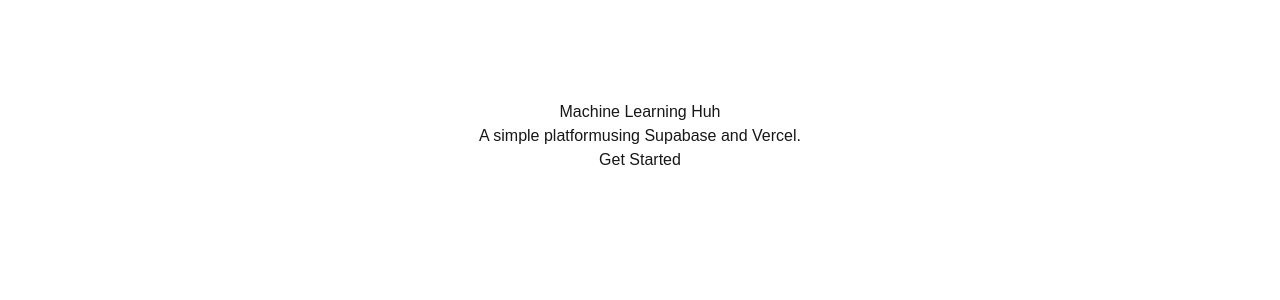
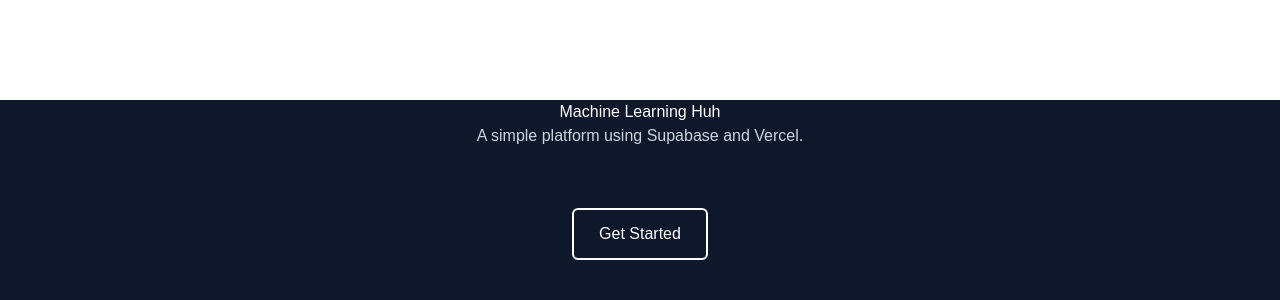
Before and after one commit to DaleHarveyBacaoco/machine-learning-huh, a Next.js app: page / in a window 1280 px wide. Shown: the top 300 px of the page. Built offline with nearby package versions, Linux system fonts and the light colour scheme.

Commit message:
add dashboard and log out

```diff
--- a/app/auth/page.js
+++ b/app/auth/page.js
@@ -12,13 +12,17 @@
     };
 
     const login = async () => {
-        const { error } = await supabase.auth.signInWithPassword({
-            email,
-            password,
-        });
-        alert(error ? error.message : "Logged in");
-    };
+  const { error } = await supabase.auth.signInWithPassword({
+    email,
+    password,
+  });
 
+  if (error) {
+    alert(error.message);
+  } else {
+    window.location.href = "/dashboard";
+  }
+};
     return (
         <div style={{ textAlign: "center", marginTop: "100px" }}>
             <h2>Login / Sign Up</h2>
--- /dev/null
+++ b/app/dashboard/page.tsx
@@ -0,0 +1,48 @@
+"use client";
+
+import { useEffect, useState } from "react";
+import { supabase } from "../../lib/supabaseClient";
+
+export default function Dashboard() {
+  const [user, setUser] = useState<any>(null);
+
+  useEffect(() => {
+    const getUser = async () => {
+      const { data } = await supabase.auth.getUser();
+      setUser(data.user);
+    };
+
+    getUser();
+  }, []);
+
+  const logout = async () => {
+    await supabase.auth.signOut();
+    window.location.href = "/"; // back to landing page
+  };
+
+  return (
+    <div style={{
+      textAlign: "center",
+      marginTop: "100px"
+    }}>
+      <h1>Dashboard </h1>
+
+      <p>
+        Welcome: {user?.email}
+      </p>
+
+      <button
+        onClick={logout}
+        style={{
+          marginTop: "20px",
+          padding: "10px 20px",
+          border: "2px solid black",
+          borderRadius: "6px",
+          cursor: "pointer"
+        }}
+      >
+        Logout
+      </button>
+    </div>
+  );
+}
--- a/app/page.tsx
+++ b/app/page.tsx
@@ -1,14 +1,33 @@
 import Link from "next/link";
 
-export default function Home(){
-    return(
-        <div style={{ textAlign: "center", marginTop: "100px" }}>
-            <h1>Machine Learning Huh</h1>
-            <p>A simple platformusing Supabase and Vercel.</p>
+export default function Home() {
+  return (
+    <div style={{
+      textAlign: "center",
+      marginTop: "100px",
+      background: "#0f172a",
+      height: "100vh",
+      color: "white"
+    }}>
+      <h1>Machine Learning Huh </h1>
 
-            <Link href="/auth">
-                <button>Get Started</button>
-            </Link>
-        </div>
-    );
+      <p style={{ marginBottom: "40px", color: "#cbd5e1" }}>
+        A simple platform using Supabase and Vercel.
+      </p>
+
+      <Link href="/auth">
+        <button style={{
+          padding: "12px 25px",
+          border: "2px solid white",
+          borderRadius: "6px",
+          background: "transparent",
+          color: "white",
+          cursor: "pointer",
+          marginTop: "20px"
+        }}>
+          Get Started
+        </button>
+      </Link>
+    </div>
+  );
 }
```
